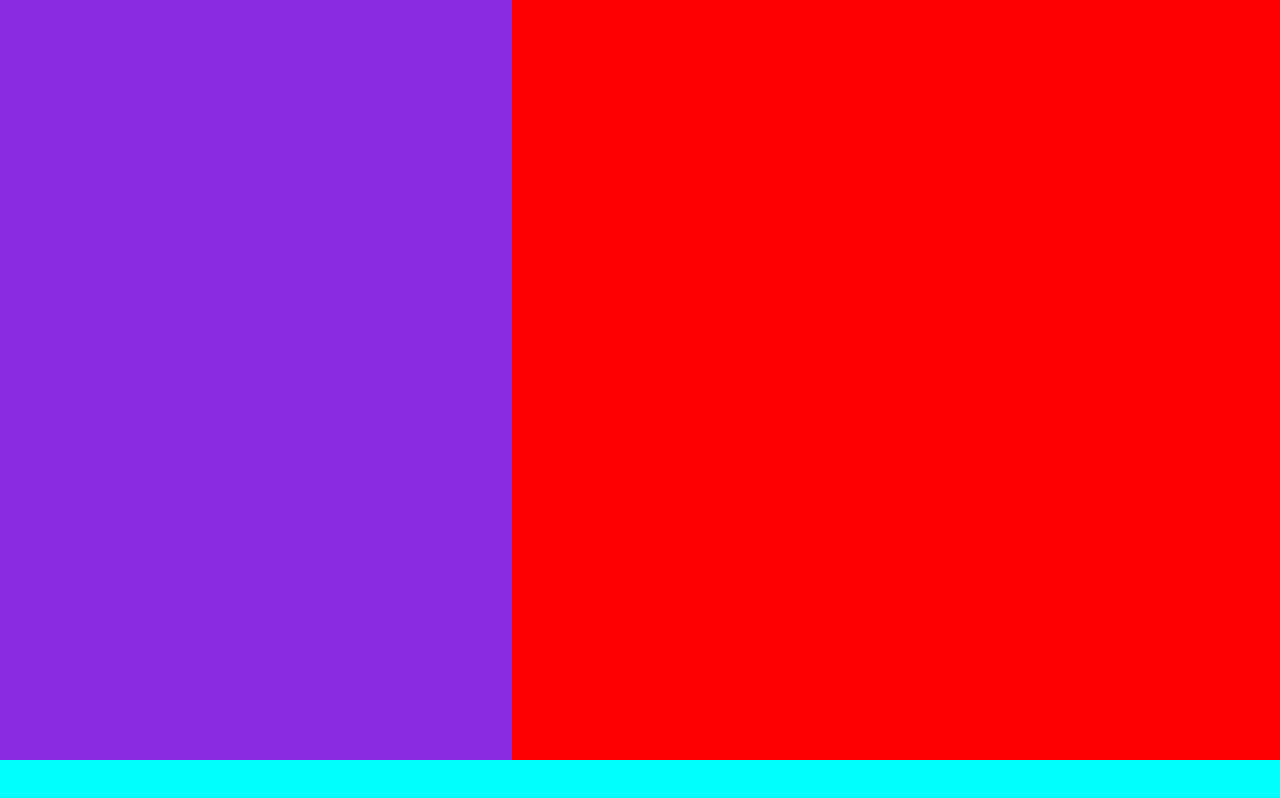
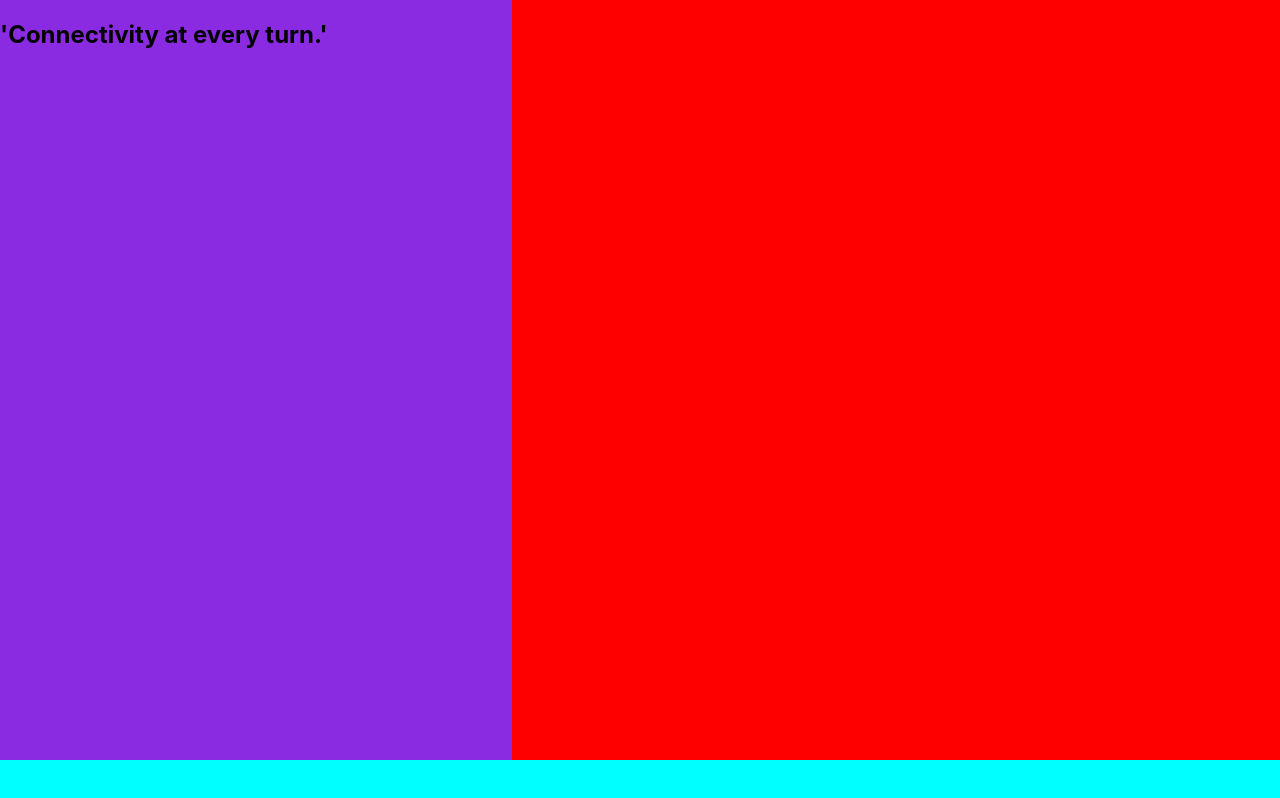
Before and after one commit to Gilblasse/Kia_Carnival_Splash_Page, a React (Create React App) app: page / in a window 1280 px wide. Built offline with nearby package versions, Linux system fonts and the light colour scheme.

Commit message:
adding h2 tag for leftSideHeader

```diff
--- a/src/App.js
+++ b/src/App.js
@@ -4,7 +4,9 @@ import './App.css';
 function App() {
  return(
   <div className='main-container'>
-    <div className='leftSide'></div>
+    <div className='leftSide'>
+      <h2 className='leftSideHeader'>'Connectivity at every turn.'</h2>
+    </div>
     <div className='rightSide'></div>
   </div>
  )
```
